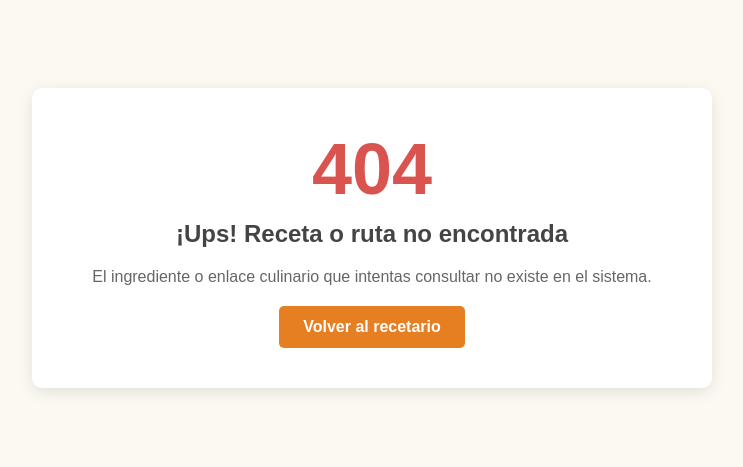
After one commit to joelhualla/recetas-api-backend, a Django app: template recetas/templates/404.html in a window 1280 px wide. The commit adds this page. Shown: the top 467 px of the page, without its empty margins (268-1011 px from the left). Run offline with Django 5.2, Linux system fonts and the light colour scheme; the template is opened without the code that fills it, so the values that code supplies are empty.

Commit message:
Implementar plantilla 404 personalizada, modularizar urls con include y documentar proyecto

```diff
--- a/motor_django/settings.py
+++ b/motor_django/settings.py
@@ -56,7 +56,7 @@ ROOT_URLCONF = 'motor_django.urls'
 TEMPLATES = [
     {
         'BACKEND': 'django.template.backends.django.DjangoTemplates',
-        'DIRS': [],
+        'DIRS': [BASE_DIR / 'recetas' / 'templates'],
         'APP_DIRS': True,
         'OPTIONS': {
             'context_processors': [
--- a/motor_django/urls.py
+++ b/motor_django/urls.py
@@ -1,8 +1,10 @@
 from django.contrib import admin
-from django.urls import path
-from recetas import views
+from django.urls import path, include
 
 urlpatterns = [
     path('admin/', admin.site.urls),
-    path('', views.bienvenida, name='bienvenida'),
+    path('', include('recetas.urls')),
 ]
+
+# Controlador para la página de error 404 personalizada
+handler404 = 'recetas.views.error_404_view'
--- /dev/null
+++ b/recetas/templates/404.html
@@ -0,0 +1,61 @@
+<!DOCTYPE html>
+<html lang="es">
+<head>
+    <meta charset="UTF-8">
+    <meta name="viewport" content="width=device-width, initial-scale=1.0">
+    <title>404 - Receta no encontrada</title>
+    <style>
+        body {
+            font-family: Arial, sans-serif;
+            background-color: #fcf8f2;
+            color: #333;
+            text-align: center;
+            padding: 80px 20px;
+        }
+        .container {
+            max-width: 600px;
+            margin: auto;
+            background: white;
+            padding: 40px;
+            border-radius: 10px;
+            box-shadow: 0 4px 15px rgba(0,0,0,0.1);
+        }
+        h1 {
+            font-size: 72px;
+            color: #d9534f;
+            margin: 0;
+        }
+        h2 {
+            font-size: 24px;
+            color: #444;
+            margin-top: 10px;
+        }
+        p {
+            font-size: 16px;
+            color: #666;
+            margin: 20px 0;
+        }
+        a {
+            display: inline-block;
+            text-decoration: none;
+            background-color: #e67e22;
+            color: white;
+            padding: 12px 24px;
+            border-radius: 5px;
+            font-weight: bold;
+            transition: background 0.3s;
+        }
+        a:hover {
+            background-color: #d35400;
+        }
+    </style>
+</head>
+<body>
+    <div class="container">
+        <h1>404</h1>
+        <h2>¡Ups! Receta o ruta no encontrada</h2>
+        <p>El ingrediente o enlace culinario que intentas consultar no existe en el sistema.</p>
+        <a href="/">Volver al recetario</a>
+    </div>
+</body>
+</html>
--- a/recetas/templates/bienvenida.html
+++ b/recetas/templates/bienvenida.html
@@ -6,6 +6,6 @@
 </head>
 <body>
     <h1>Bienvenido a la API de Recetas</h1>
-    <p>Gestión y digitalización para la comunidad gastronómica.</p>
+    <p>Gestión y digitalización para la comunidad gastronómicat.</p>
 </body>
 </html>
--- /dev/null
+++ b/recetas/urls.py
@@ -0,0 +1,6 @@
+from django.urls import path
+from . import views
+
+urlpatterns = [
+    path('', views.bienvenida, name='bienvenida'),
+]
--- a/recetas/views.py
+++ b/recetas/views.py
@@ -2,3 +2,6 @@ from django.shortcuts import render
 
 def bienvenida(request):
     return render(request, 'bienvenida.html')
+
+def error_404_view(request, exception=None):
+    return render(request, '404.html', status=404)
```
